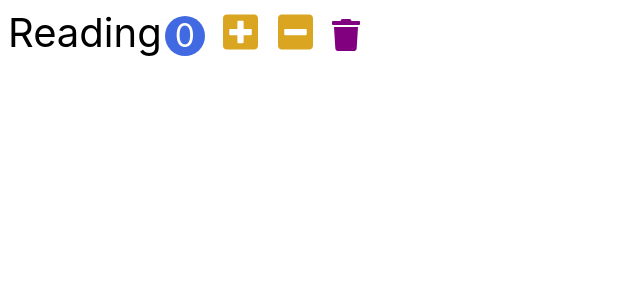
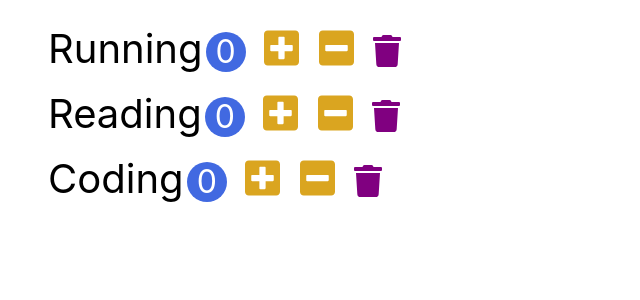
Before and after one commit to codnjs779/habit-tracker, a React (Create React App) app: page / in a window 1280 px wide. Shown: the top 300 px of the page, without its empty margins (0-640 px from the left). Built offline with nearby package versions, Linux system fonts and the light colour scheme.

Commit message:
create habits

```diff
--- a/src/App.jsx
+++ b/src/App.jsx
@@ -1,8 +1,9 @@
 import "./App.css";
 import Habit from "./components/habit";
+import Habits from "./components/habits";
 
 function App() {
-    return <Habit />;
+    return <Habits />;
 }
 
 export default App;
--- a/src/components/habit.jsx
+++ b/src/components/habit.jsx
@@ -15,18 +15,24 @@
             count: count < 0 ? 0 : count,
         });
     };
+    handleDelete = () => {
+        console.log("hello");
+    };
+
     render() {
+        console.log();
+        const { name, count } = this.props.habit;
         return (
             <li className="habit">
-                <span className="habit-name">Reading</span>
-                <span className="habit-count">{this.state.count}</span>
+                <span className="habit-name">{name}</span>
+                <span className="habit-count">{count}</span>
                 <button className="habitBtn habit-increase" onClick={this.handleIncrease}>
                     <i className="fas fa-plus-square"></i>
                 </button>
                 <button className="habitBtn habit-decrease" onClick={this.handleDecrease}>
                     <i className="fas fa-minus-square"></i>
                 </button>
-                <button className="habitBtn habit-delete">
+                <button className="habitBtn habit-delete" onClick={this.handleDelete}>
                     <i className="fas fa-trash"></i>
                 </button>
             </li>
--- /dev/null
+++ b/src/components/habits.jsx
@@ -0,0 +1,26 @@
+import React, { Component } from "react";
+import Habit from "./habit";
+
+class Habits extends Component {
+    // data를 가지고 있는 곳에서 데이터를 수정할 수 있는 함수를 만들어주는 구조가 가장 바람직 함
+
+    state = {
+        habits: [
+            { id: 0, name: "Running", count: 0 },
+            { id: 1, name: "Reading", count: 0 },
+            { id: 2, name: "Coding", count: 0 },
+        ],
+    };
+
+    render() {
+        return (
+            <ul>
+                {this.state.habits.map((habit) => (
+                    <Habit habit={habit} key={habit.id} />
+                ))}
+            </ul>
+        );
+    }
+}
+
+export default Habits;
```
